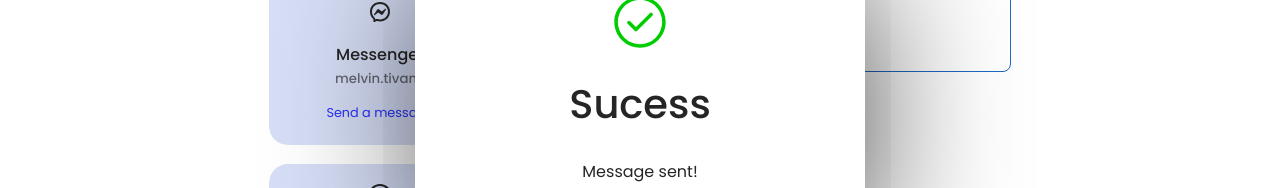
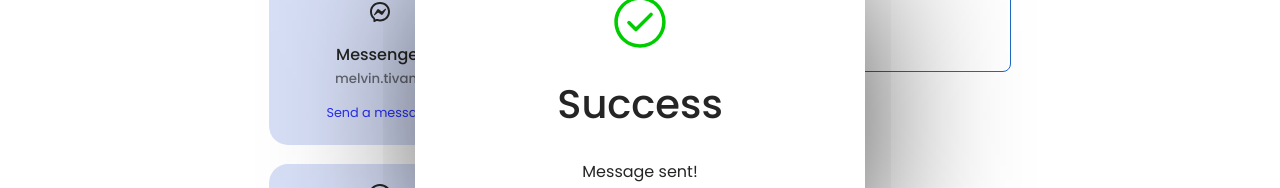
Before and after one commit to melvintivane/portfolio-website, a React (Vite) app: page / in a window 1280 px wide. Both pictures are taken after typing "Sample", "name@example.com", "Sample" into the empty fields and a click on the button "Send Message". Shown: the part 3962-4150 px from the top of the page. Built offline with nearby package versions, Linux system fonts and the light colour scheme; no server answers.

Commit message:
Fix typo

```diff
--- a/src/components/contact/Contact.jsx
+++ b/src/components/contact/Contact.jsx
@@ -30,7 +30,7 @@ const Contact = () => {
       <div className='success__container' style={{ display: successOpen ? 'flex' : 'none' }}>
         <div className="success">
           <GoCheckCircle className='success__option-icon'/>
-          <h1>Sucess</h1>
+          <h1>Success</h1>
           <p>Message sent!</p>
           <button className='button button-primary' onClick={() => setSuccessOpen(false)}>OK</button>
         </div>
```
